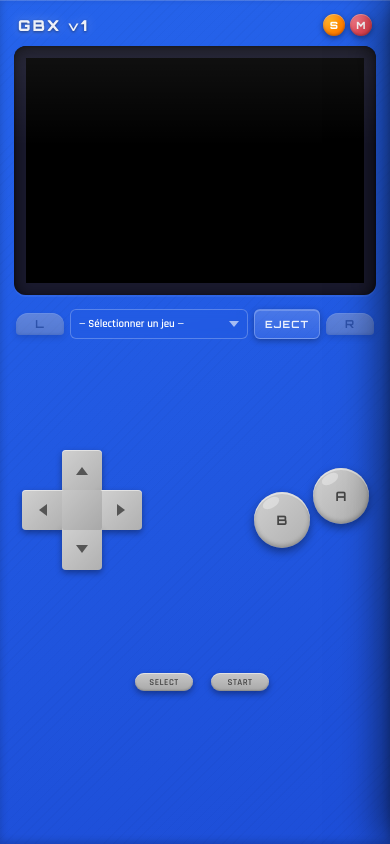
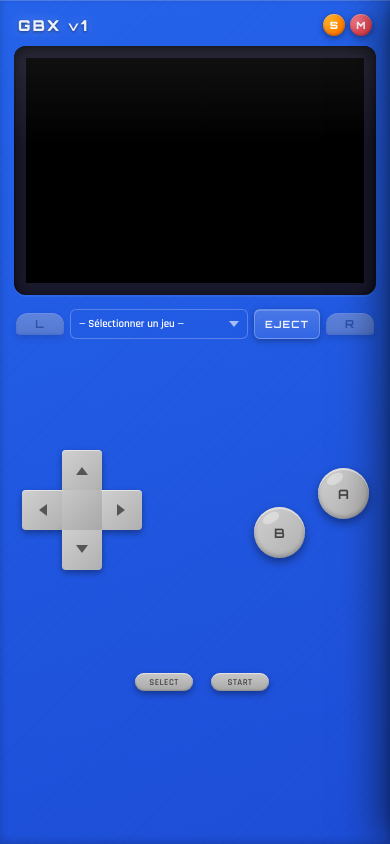
Before and after one commit to gbxemulator/Gbx, a plain HTML site: page index.html in a window 390 px wide. Drawn offline with nearby package versions, Linux system fonts and the light colour scheme; no server answers.

Commit message:
Update style.css

```diff
--- a/css/style.css
+++ b/css/style.css
@@ -1206,9 +1206,9 @@ select.form-input option { background: #0d1117; }
     #dpad-center { width: 40px; height: 40px; }
 
     /* Boutons A et B */
-    .ab-btn { width: 56px; height: 56px; font-size: 13px; }
+    .ab-btn { width: 51px; height: 51px; font-size: 13px; }
     #ab-buttons {
-        width: 115px; height: 90px;
+        width: 115px; height: 100px;
         margin-top: 105px;
         margin-left: -40px;
     }
```
